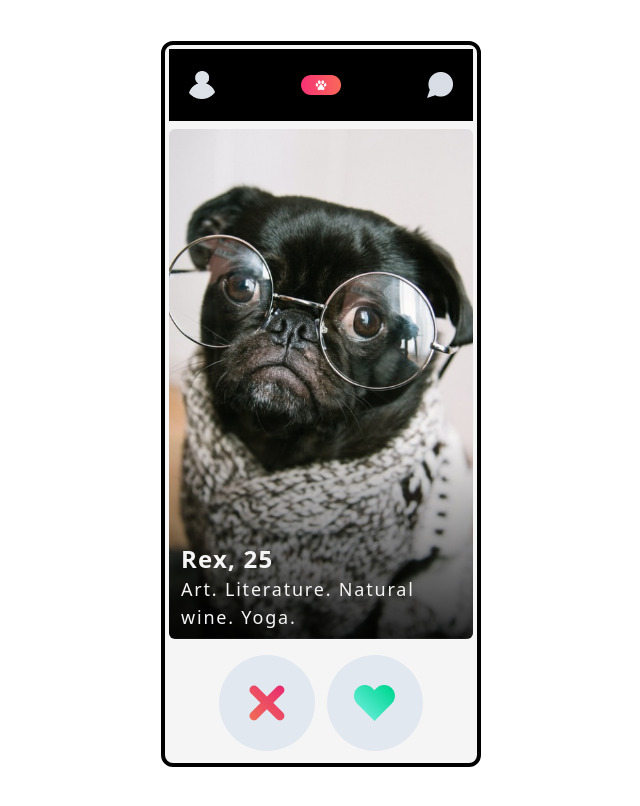
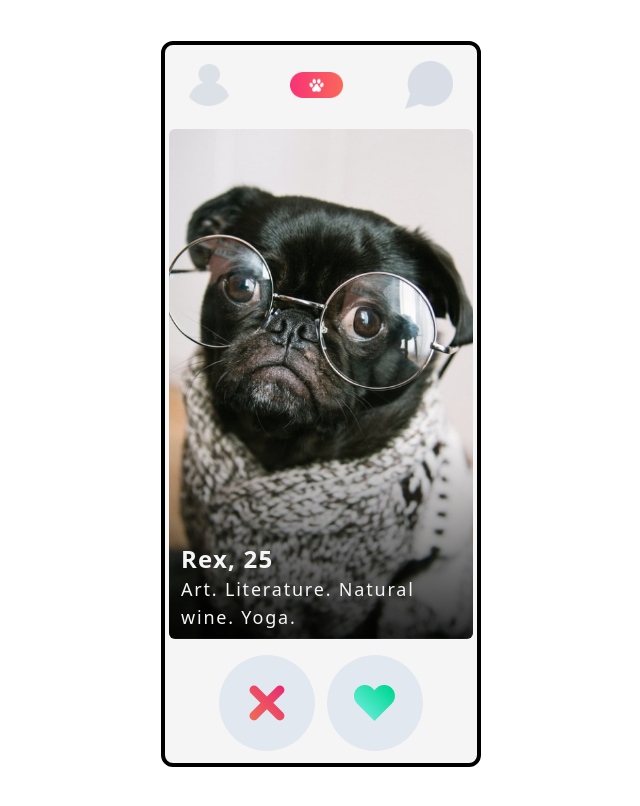
Before and after one commit to Adelani10/tinDog, a website: page index.html in a window 1280 px wide. Shown: the whole page, without its empty margins (319-959 px from the left). Drawn offline with Linux system fonts and the light colour scheme.

Commit message:
tiredLAstCommitToday

```diff
--- a/index.html
+++ b/index.html
@@ -10,14 +10,14 @@
 <body>
     <div class="container mx-auto h-screen flex justify-center items-center px-2 my-1">
         <div class="container md:w-1/3 mx-auto flex flex-col border-4 border-black p-1 rounded-xl relative space-y-2 bg-whitesmoke">
-            <div class="flex justify-between items-center w-full px-5 py-3 bg-black ">
-                <button class="h-12 w-[10%]  hover:bg-white">
+            <div class="flex justify-between w-full px-5 py-3  ">
+                <button class="h-12 w-[15%]">
                     <img src="./images/icon-profile.png" class="w-full h-full object-contain" alt="">
                 </button>
-                <div class="h-12 w-[15%]  hover:bg-white">
+                <div class="h-12 w-[20%]">
                     <img src="./images/logo.png" class="w-full h-full object-contain" alt="">
                 </div>
-                <button class="h-12 w-[10%] hover:bg-white">
+                <button class="h-12 w-[15%">
                     <img src="./images/icon-chat.png" class="w-full h-full object-contain" alt="">
                 </button>
             </div>
```
Also changed, not shown: public/main.css.
